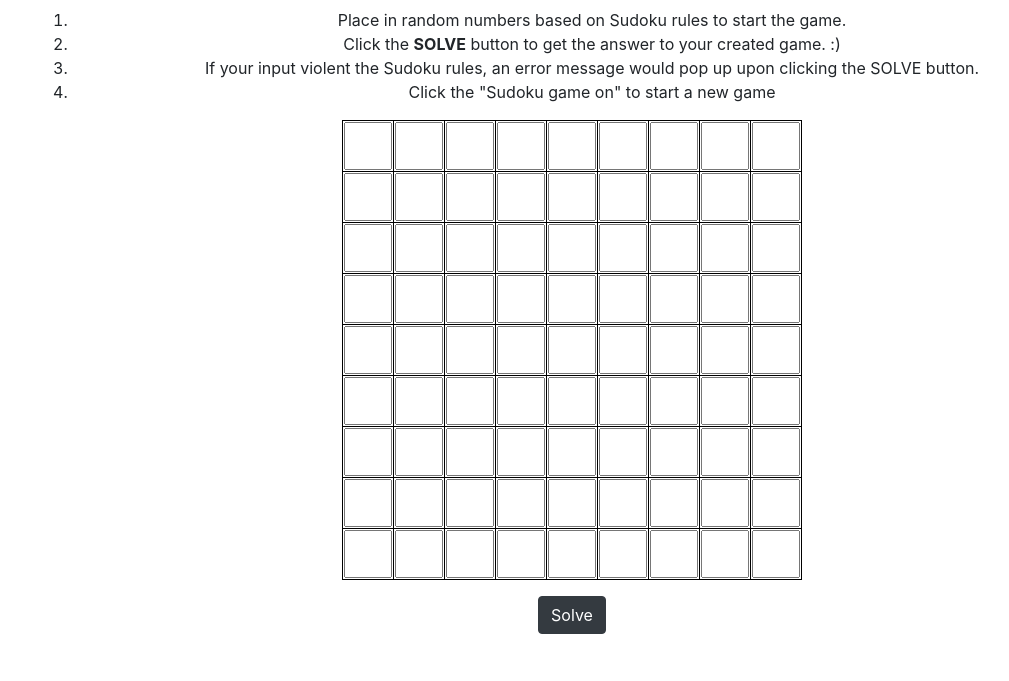
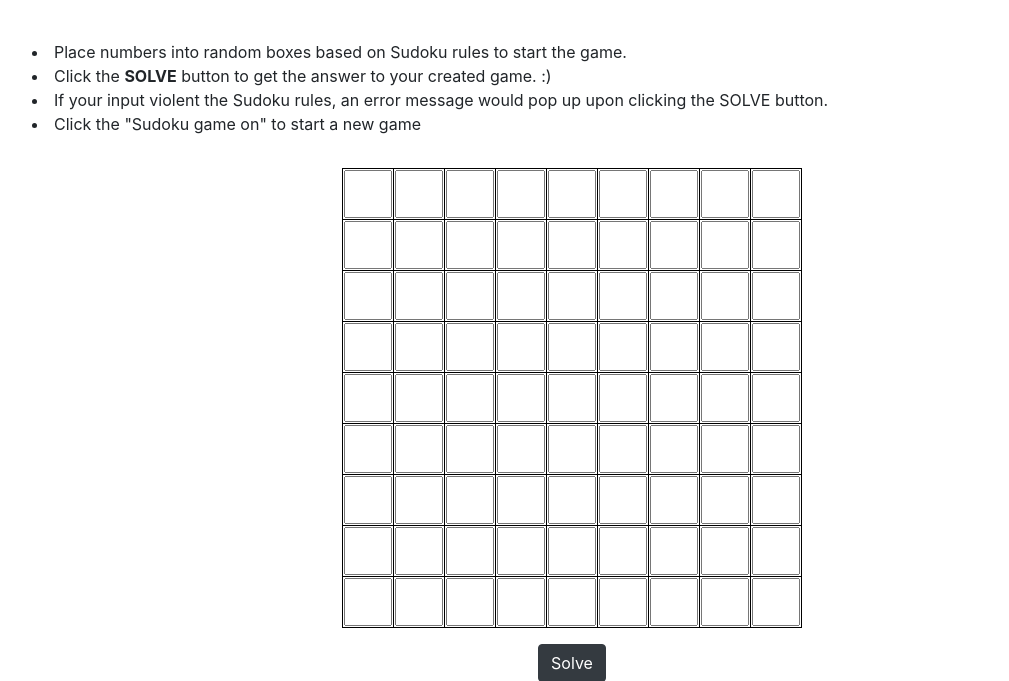
Before and after one commit to Pennylele/Sudoku-Game-On, a Django app: page / in a window 1280 px wide. Shown: the part 48-729 px from the top of the page, without its empty margins (68-1077 px from the left). Run offline with Django 3.2, Linux system fonts and the light colour scheme; some libraries are stand-ins or nearby versions.

Commit message:
changes the css

```diff
--- a/sudoku/static/sudoku/css/main.css
+++ b/sudoku/static/sudoku/css/main.css
@@ -10,3 +10,8 @@ input {
 table, tr, td{
     border: 1px solid black;
 }
+
+#instructions{
+    padding-top: 2em;
+    padding-bottom: 2em;
+}
--- a/sudoku/templates/sudoku/home.html
+++ b/sudoku/templates/sudoku/home.html
@@ -7,15 +7,13 @@
       {{ message }}
   </div>
 {% endfor %}
+<div class="container" id="instructions">
+    <li>Place numbers into random boxes based on Sudoku rules to start the game.</li>
+    <li>Click the <strong>SOLVE</strong> button to get the answer to your created game. :)</li>
+    <li>If your input violent the Sudoku rules, an error message would pop up upon clicking the SOLVE button.</li>
+    <li>Click the "Sudoku game on" to start a new game</li>
+</div>
 <div align="center">
-  <div class="container">
-    <ol>
-      <li>Place in random numbers based on Sudoku rules to start the game.</li>
-      <li>Click the <strong>SOLVE</strong> button to get the answer to your created game. :)</li>
-      <li>If your input violent the Sudoku rules, an error message would pop up upon clicking the SOLVE button.</li>
-      <li>Click the "Sudoku game on" to start a new game</li>
-    </ol>
-  </div>
   <form method="POST" name="sudoku_form">
     {% csrf_token %}
     <table align="center">
```
